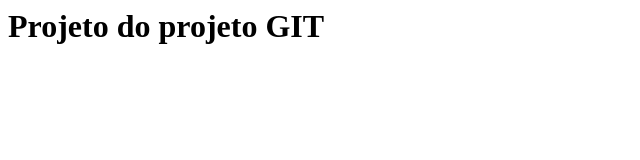
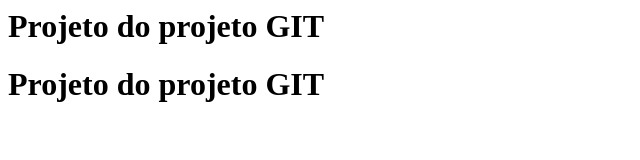
Before and after one commit to EdvaldoMatos/curso-git, a plain HTML site: page index.html in a window 1280 px wide. Shown: the whole page, without its empty margins (0-640 px from the left). Drawn offline with Linux system fonts and the light colour scheme.

Commit message:
teste centOS

```diff
--- a/index.html
+++ b/index.html
@@ -7,6 +7,8 @@
 	<body>
 
 		<h1>Projeto do projeto GIT</h1>
+		<h1>Projeto do projeto GIT</h1>
+
 	</body>
 
 </html>
```
